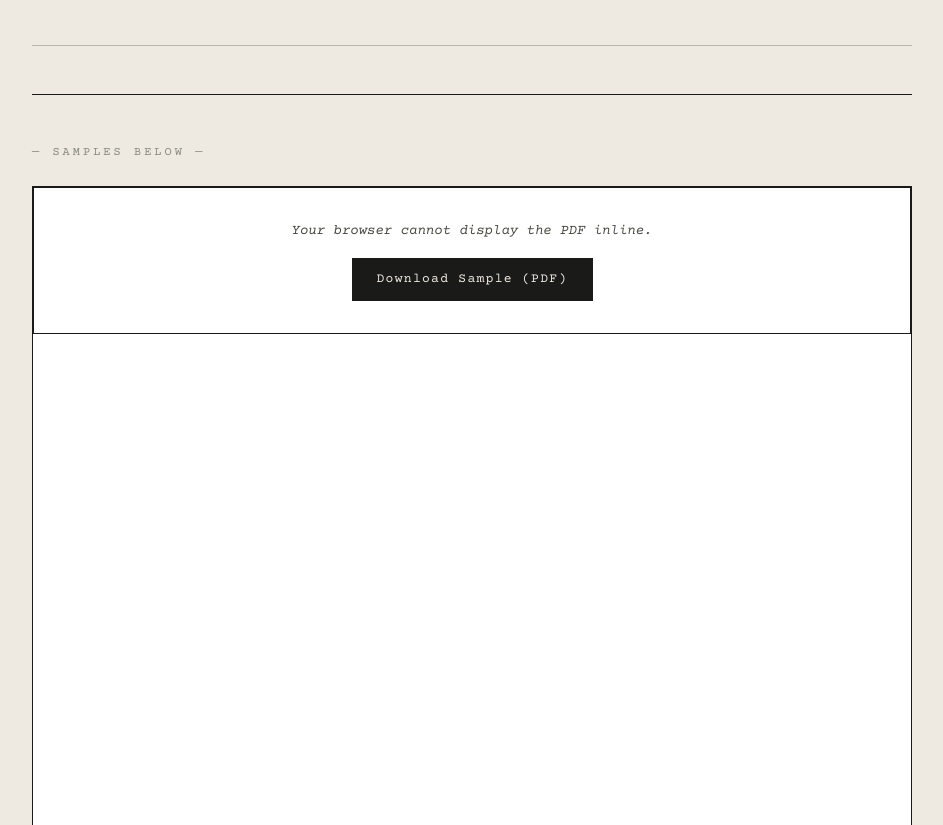
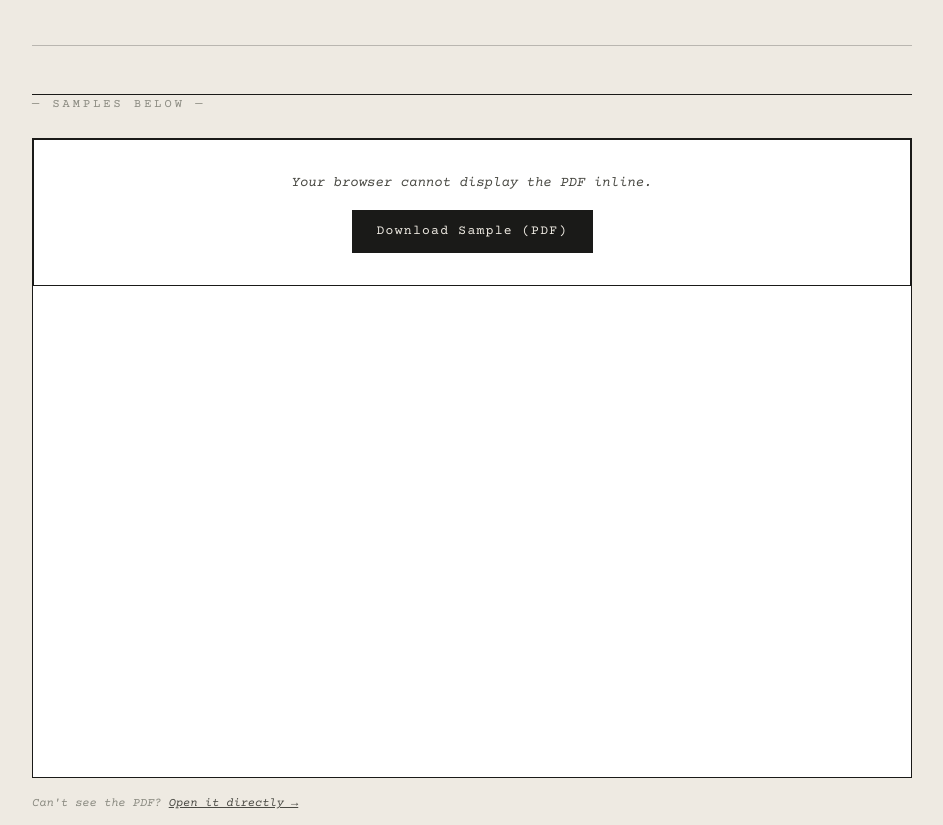
Before and after one commit to heyrabbi/alternadox, a website: page public/haggadah.html in a window 1280 px wide. Shown: the part 583-1408 px from the top of the page, without its empty margins (168-1111 px from the left). Drawn offline with nearby package versions, Linux system fonts and the light colour scheme.

Commit message:
Update haggadah.html

```diff
--- a/public/haggadah.html
+++ b/public/haggadah.html
@@ -158,7 +158,7 @@
 
   /* SAMPLE SECTION */
   .sample-section {
-    padding: 48px 0 80px;
+   padding: 0 0 80px;
     border-top: 1px solid var(--ink);
   }
   .sample-label {
```
